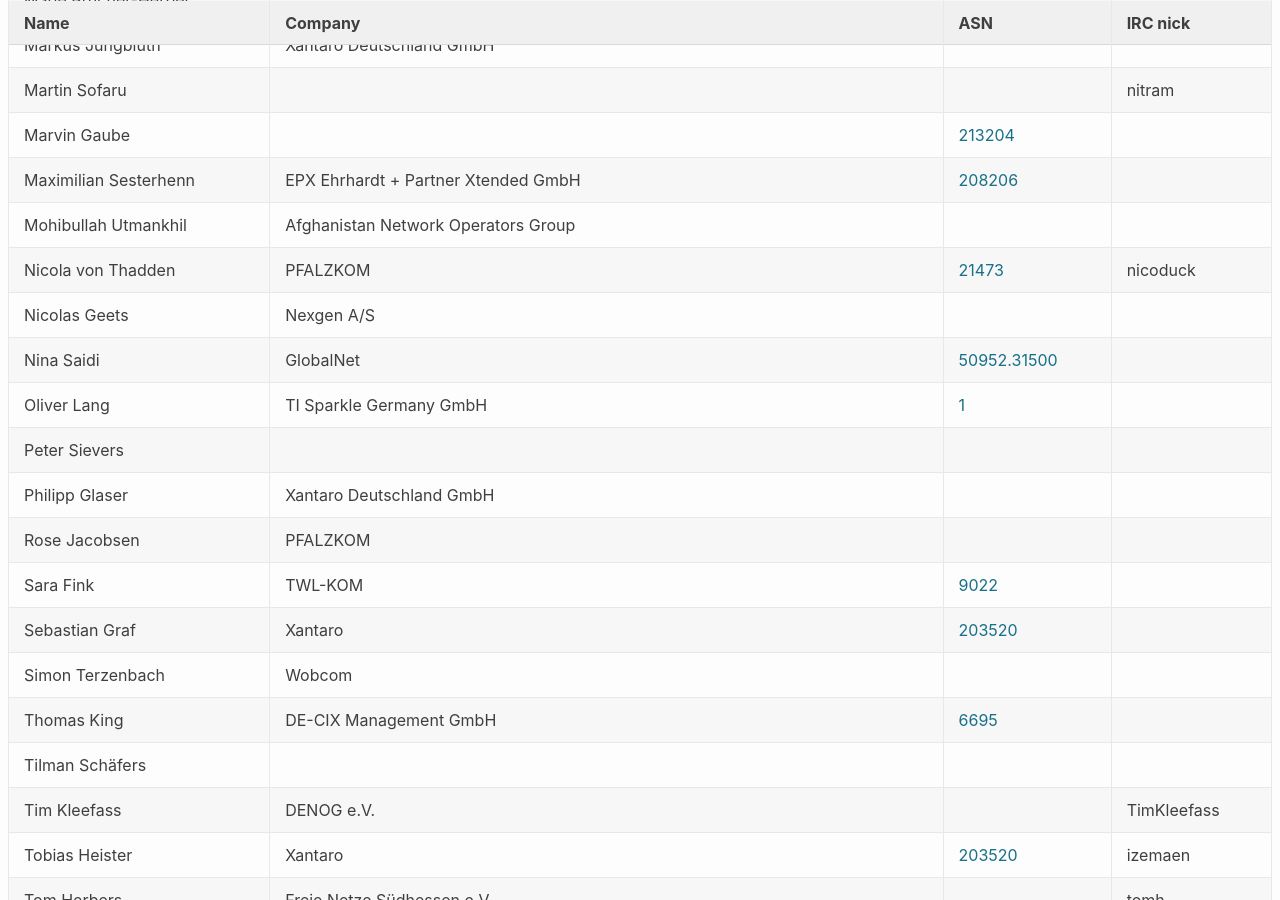
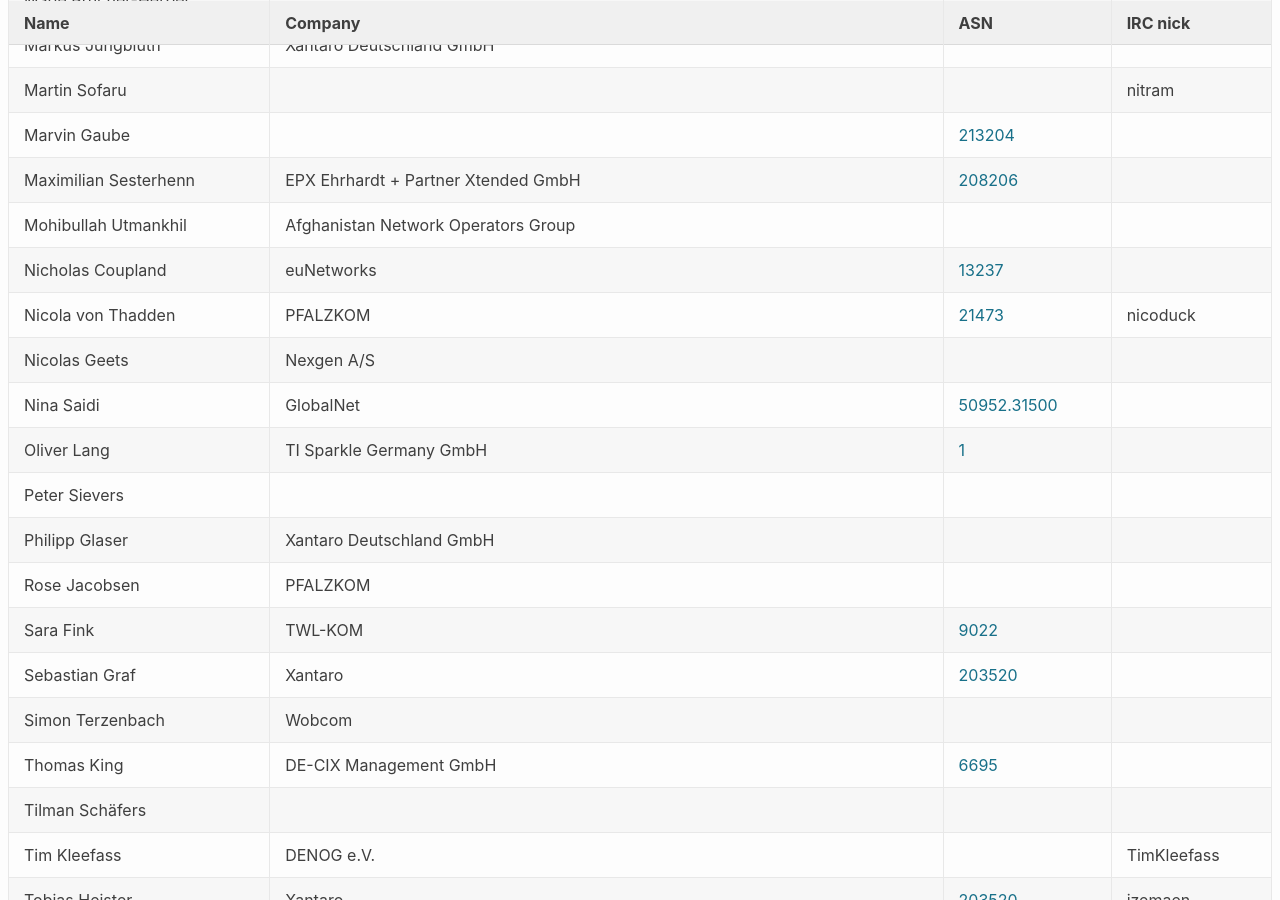
Before and after one commit to denog/pretix-attendeelist, a Jekyll site: the page built from denogmeetup24-01/index.markdown, in a window 1280 px wide and 900 px high, scrolled down 1201 px. Built offline with Jekyll 4.4.1, drawn with Linux system fonts in a browser that asks for light colours.

Commit message:
Latest data: Tue Feb  6 08:10:48 UTC 2024

```diff
--- a/_data/attendees_denogmeetup24-01.json
+++ b/_data/attendees_denogmeetup24-01.json
@@ -186,6 +186,12 @@
     "asn": null
   },
   {
+    "name": "Nicholas Coupland",
+    "company": "euNetworks",
+    "irc": null,
+    "asn": "13237"
+  },
+  {
     "name": "Nicolas Geets",
     "company": "Nexgen A/S",
     "irc": null,
```
